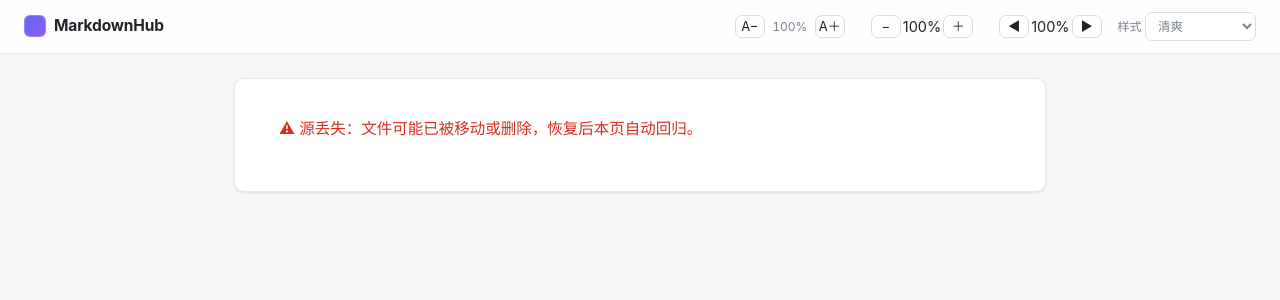
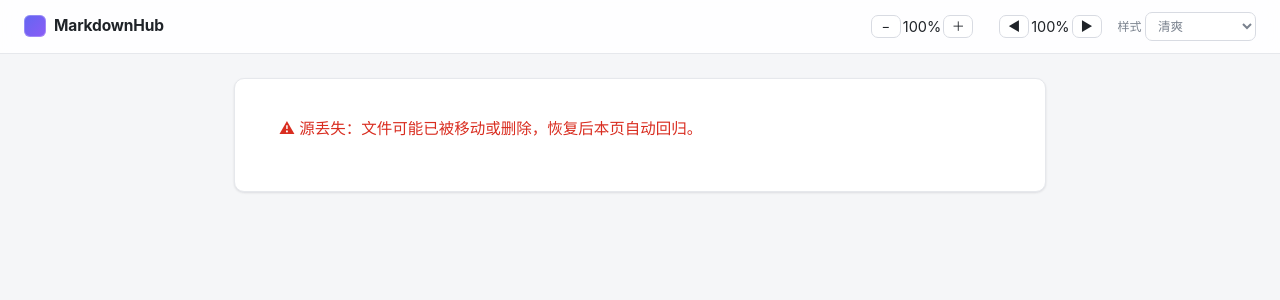
Before and after one commit to Yandy61/md_hub, a Flask app: page /doc/1 in a window 1280 px wide. Shown: the top 300 px of the page. Run offline with Flask 3, Linux system fonts and the light colour scheme; some libraries are stand-ins or nearby versions.

Commit message:
refactor: consolidate zoom controls to whole-page zoom + width (remove text-size zoom)
Co-Authored-By: Claude Code <noreply@anthropic.com>

```diff
--- a/mdhub/static/js/zoom.js
+++ b/mdhub/static/js/zoom.js
@@ -1,14 +1,11 @@
 /* 文档缩放：两组独立控件
- * 1) 文字缩放（字号）：改 #doc-body font-size，标题/代码/表格用 em 相对会整体缩放文字
- * 2) 整体缩放（zoom 属性）：连图片一起缩放（Chrome/Edge 全量缩放，Firefox 无此属性则静默降级）
- * 两组均按访客持久化到 localStorage。
+ * 1) 整体缩放（zoom 属性）：连图片/图表/公式一起缩放（Chrome/Edge 全量缩放，Firefox 静默降级）
+ * 2) 文档宽度：内容栏 max-width = 主题默认宽度 × 比例；100% 恢复主题默认
+ * 均按访客持久化到 localStorage。
  */
 (function () {
   var body = document.getElementById("doc-body");
   if (!body) return;
-
-  var base = 15.5;
-  try { base = parseFloat(getComputedStyle(body).fontSize) || 15.5; } catch (e) {}
 
   function makeControl(ids, key, min, max, apply) {
     var out = document.getElementById(ids.out);
@@ -33,17 +30,12 @@
     render();
   }
 
-  // 文字缩放：字号 60%–180%
-  makeControl({ out: "zoom-out", inn: "zoom-in", lvl: "zoom-level" },
-    "mdhub-zoom", 60, 180,
-    function (pct) { body.style.fontSize = (base * pct / 100).toFixed(1) + "px"; });
-
   // 整体缩放：zoom 50%–200%
   makeControl({ out: "page-zoom-out", inn: "page-zoom-in", lvl: "page-zoom-level" },
     "mdhub-page-zoom", 50, 200,
     function (pct) { body.style.zoom = pct + "%"; });
 
-  // 文档宽度：内容栏 max-width = 主题默认宽度 × 比例；100% 恢复主题默认
+  // 文档宽度：内容栏 max-width 50%–300%
   var container = document.querySelector(".doc-container");
   if (container) {
     var baseW = 860;
--- a/mdhub/templates/doc.html
+++ b/mdhub/templates/doc.html
@@ -16,11 +16,6 @@
     <span class="brand"><a href="/">MarkdownHub</a></span>
     <span class="doc-path" id="doc-path"></span>
     <span class="spacer"></span>
-    <span class="zoom-ctrl" title="文字缩放（仅字号）">
-      <button id="zoom-out" title="字号缩小">A−</button>
-      <span id="zoom-level" title="点击重置 100%">100%</span>
-      <button id="zoom-in" title="字号放大">A＋</button>
-    </span>
     <span class="zoom-ctrl" title="整体缩放（含图片）">
       <button id="page-zoom-out" title="缩小">−</button>
       <span id="page-zoom-level" title="点击重置 100%">100%</span>
```
